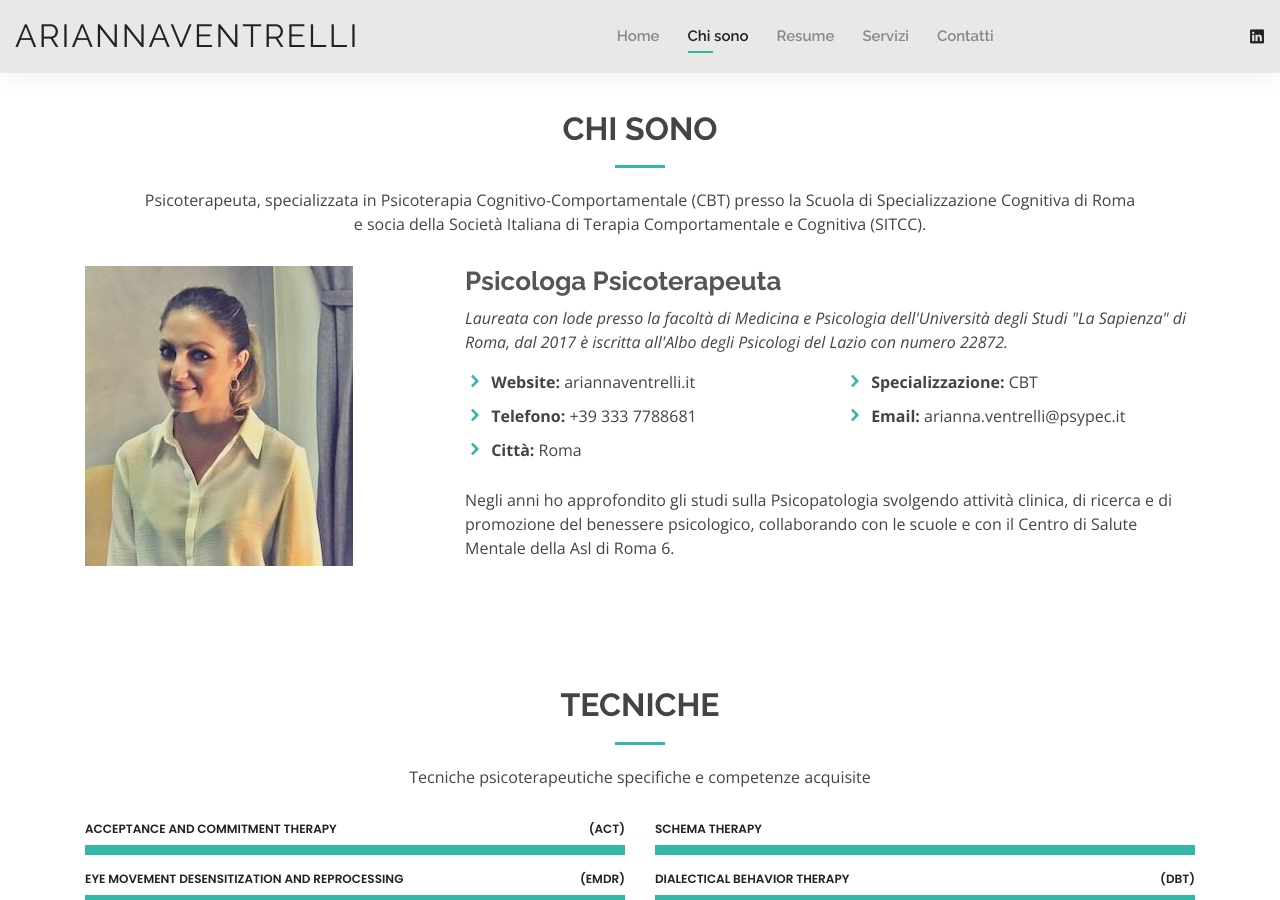
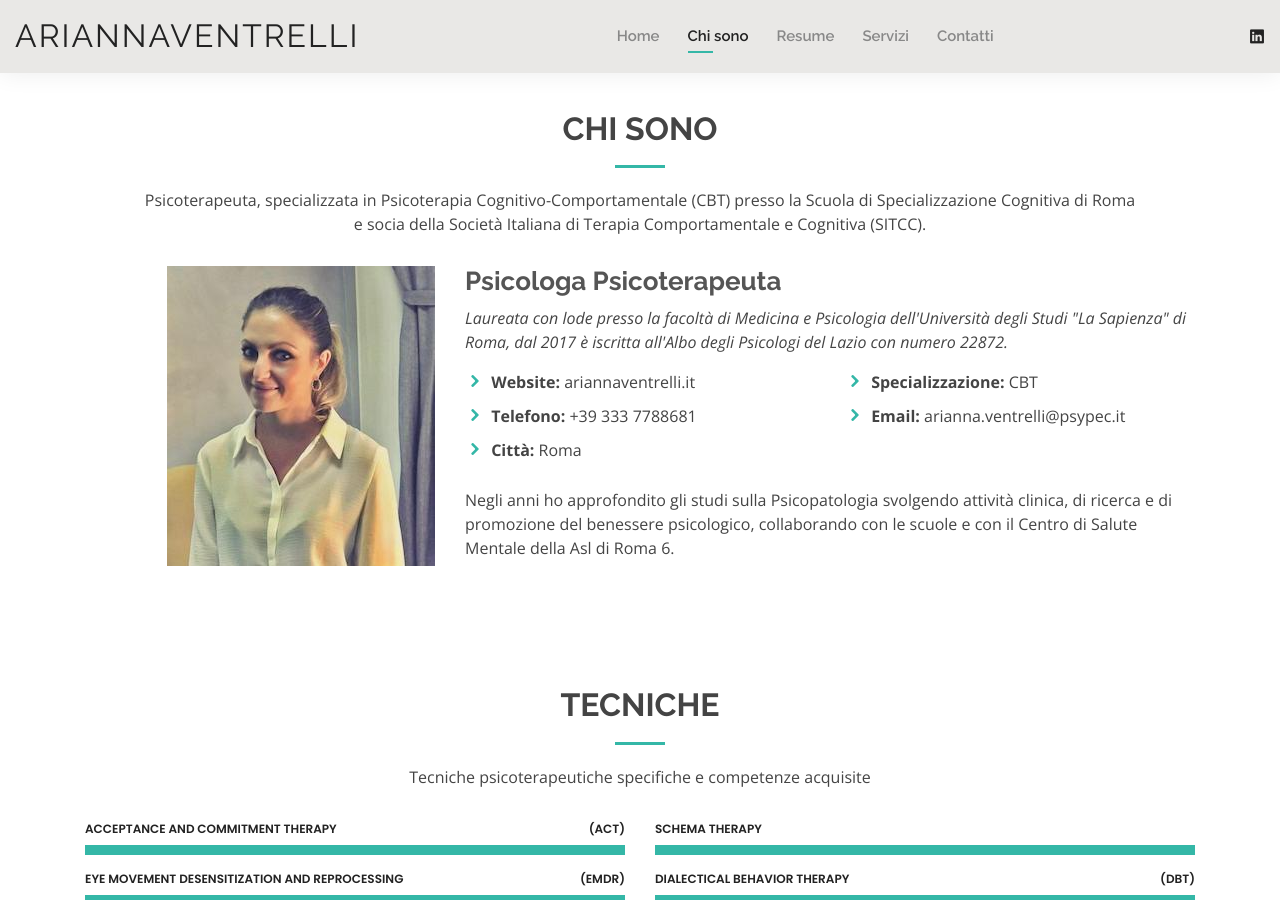
Before and after one commit to venari-psycho/venari-psycho.github.io, a Jekyll site: the page built from about.html, in a window 1280 px wide and 900 px high. Built offline with Jekyll 4.4.1, drawn with Linux system fonts in a browser that asks for light colours.

Commit message:
Update about.html, align About image to right

```diff
--- a/about.html
+++ b/about.html
@@ -21,7 +21,7 @@ layout: default
 
       <div class="row">
         <div class="col-lg-4">
-          <img src="assets/img/about-me-5.jpg" class="img-fluid" alt="">
+          <img src="assets/img/about-me-5.jpg" class="img-fluid float-right" alt="">
         </div>
         <div class="col-lg-8 pt-4 pt-lg-0 content">
           <h3>Psicologa Psicoterapeuta</h3>
```
